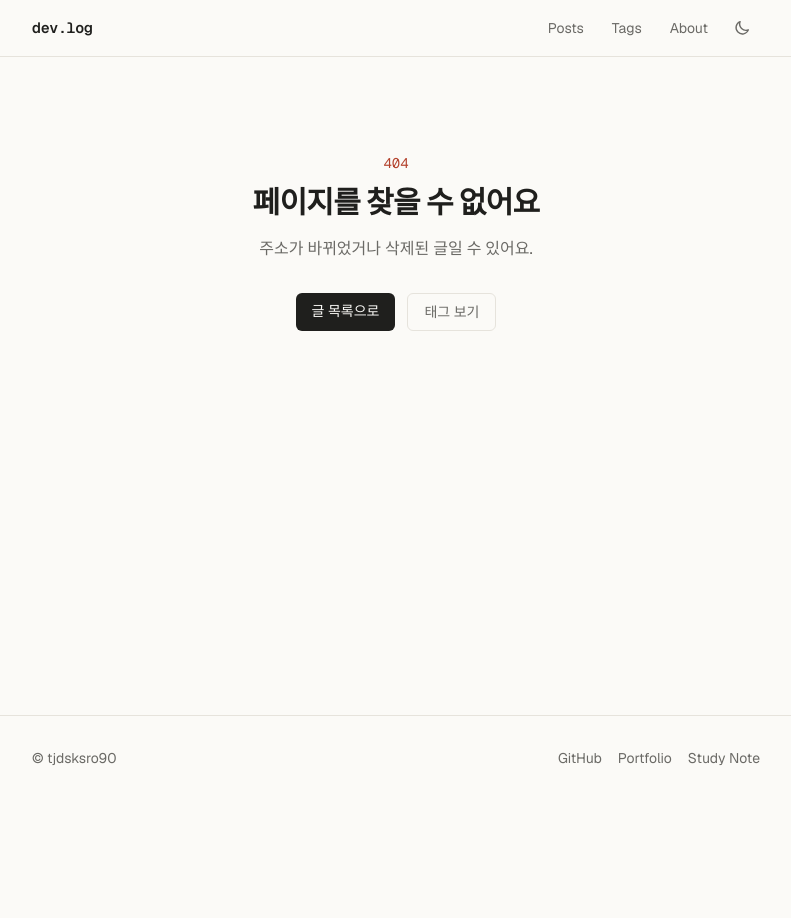
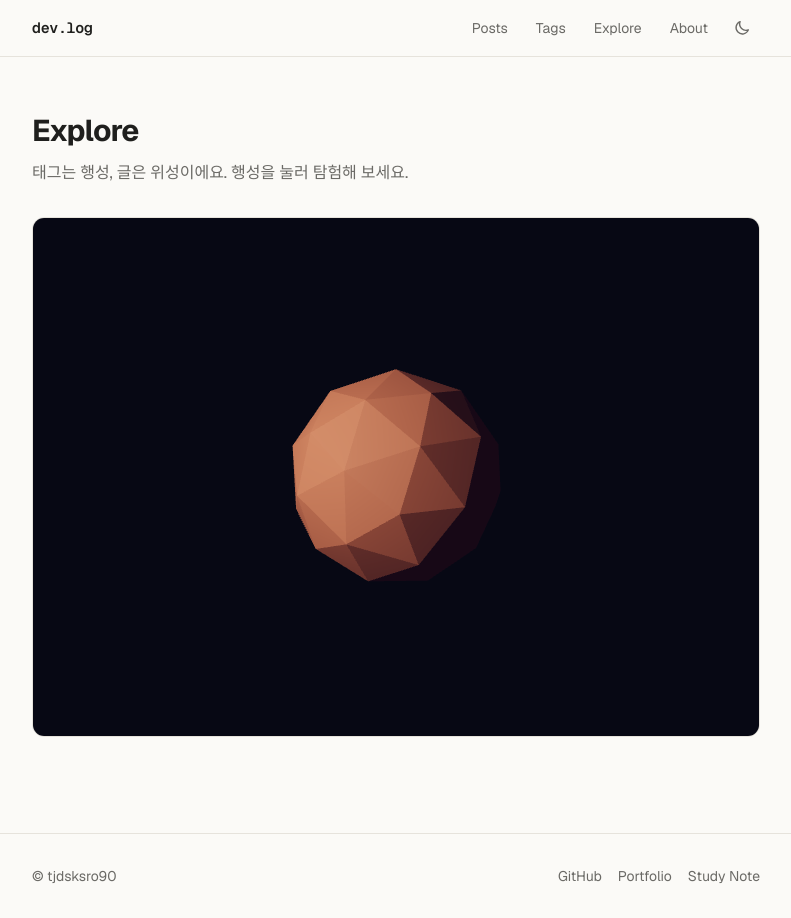
Before and after one commit to tjdsksro90/nextjs-blog, a Next.js app: page /explore in a window 1280 px wide. Before the commit this address had no page. Shown: the whole page, without its empty margins (244-1035 px from the left). Before the commit the page ends 800 px from the top, so only its background shows below. Built offline with nearby package versions, Linux system fonts and the light colour scheme.

Commit message:
✨ feat: Explore 페이지와 첫 3D 행성 추가
- three, @react-three/fiber, @react-three/drei 설치
- /explore: Canvas, 카메라, 조명, 자전하는 행성 Mesh 하나
- OrbitControls로 드래그 회전, 휠 확대
- 헤더 메뉴에 Explore 추가

```diff
--- a/package.json
+++ b/package.json
@@ -9,12 +9,15 @@
     "lint": "eslint"
   },
   "dependencies": {
+    "@react-three/drei": "^10.7.9",
+    "@react-three/fiber": "^9.8.2",
     "@types/mdx": "^2.0.14",
     "fumadocs-core": "^16.18.0",
     "fumadocs-mdx": "^15.5.0",
     "next": "16.4.5",
     "react": "19.3.0",
     "react-dom": "19.3.0",
+    "three": "^0.187.0",
     "zod": "^4.6.7"
   },
   "devDependencies": {
@@ -23,6 +26,7 @@
     "@types/node": "^20",
     "@types/react": "^19",
     "@types/react-dom": "^19",
+    "@types/three": "^0.187.0",
     "eslint": "^9",
     "eslint-config-next": "16.4.5",
     "tailwindcss": "^4",
--- /dev/null
+++ b/src/app/explore/page.tsx
@@ -0,0 +1,22 @@
+import type { Metadata } from 'next';
+import { GalaxyCanvas } from '@/components/explore/GalaxyCanvas';
+
+export const metadata: Metadata = {
+  title: 'Explore',
+  description: '태그 행성을 탐험하며 글을 찾아보세요.',
+};
+
+// 페이지는 서버 컴포넌트로 두고(메타데이터, 나중에 글 데이터 읽기), 3D 부분만 클라이언트 컴포넌트로 넣는다
+export default function ExplorePage() {
+  return (
+    <section className="pt-14">
+      <h1 className="text-3xl font-bold tracking-tight">Explore</h1>
+      <p className="mt-3 text-muted">태그는 행성, 글은 위성이에요. 행성을 눌러 탐험해 보세요.</p>
+
+      {/* Canvas는 부모 크기를 꽉 채운다. 그래서 부모에 높이를 꼭 줘야 한다 */}
+      <div className="mt-8 h-[440px] overflow-hidden rounded-xl border border-line sm:h-[520px]">
+        <GalaxyCanvas />
+      </div>
+    </section>
+  );
+}
--- a/src/components/SiteHeader.tsx
+++ b/src/components/SiteHeader.tsx
@@ -5,6 +5,7 @@ import { ThemeToggle } from './ThemeToggle';
 const nav = [
   { href: '/', label: 'Posts' },
   { href: '/tags', label: 'Tags' },
+  { href: '/explore', label: 'Explore' },
   { href: '/about', label: 'About' },
 ] as const;
 
--- /dev/null
+++ b/src/components/explore/GalaxyCanvas.tsx
@@ -0,0 +1,47 @@
+'use client';
+
+import { OrbitControls } from '@react-three/drei';
+import { Canvas, useFrame } from '@react-three/fiber';
+import { useRef } from 'react';
+import type { Mesh } from 'three';
+
+/**
+ * 3D 장면 전체. WebGL은 브라우저에만 있으니 클라이언트 컴포넌트.
+ * <Canvas>가 three.js의 Scene, Camera, Renderer를 한 번에 만들어 준다.
+ */
+export function GalaxyCanvas() {
+  return (
+    <Canvas camera={{ position: [0, 1.5, 5], fov: 50 }}>
+      {/* 배경색: <color attach="background">는 scene.background = new Color(...) 와 같다 */}
+      <color attach="background" args={['#070814']} />
+
+      {/* 조명 두 개: 전체를 살짝 밝히는 빛 + 한 점에서 퍼지는 빛 (나중에 항성 자리) */}
+      <ambientLight intensity={0.35} color="#8890ff" />
+      <pointLight position={[-4, 3, 4]} intensity={60} color="#fff0d0" />
+
+      <Planet />
+
+      {/* 마우스 드래그로 카메라 돌리기, 휠로 확대 */}
+      <OrbitControls enablePan={false} minDistance={3} maxDistance={12} />
+    </Canvas>
+  );
+}
+
+/** 행성 하나 = Mesh(Geometry + Material) */
+function Planet() {
+  const ref = useRef<Mesh>(null);
+
+  // useFrame: 매 프레임(1초에 약 60번) 실행된다. delta는 지난 프레임부터 흐른 시간(초)
+  useFrame((_, delta) => {
+    if (ref.current) ref.current.rotation.y += delta * 0.4; // 1초에 0.4 라디안 자전
+  });
+
+  return (
+    <mesh ref={ref}>
+      {/* Geometry(모양): 반지름 1, detail 1 → 면이 80개인 각진 구 */}
+      <icosahedronGeometry args={[1, 1]} />
+      {/* Material(표면): 주황색, 빛을 받아 명암이 생기는 재질. flatShading으로 면마다 각지게 */}
+      <meshStandardMaterial color="#f0997b" roughness={0.7} flatShading />
+    </mesh>
+  );
+}
```
Also changed, not shown: 1 other file (tests, documents, lock files or other folders).
